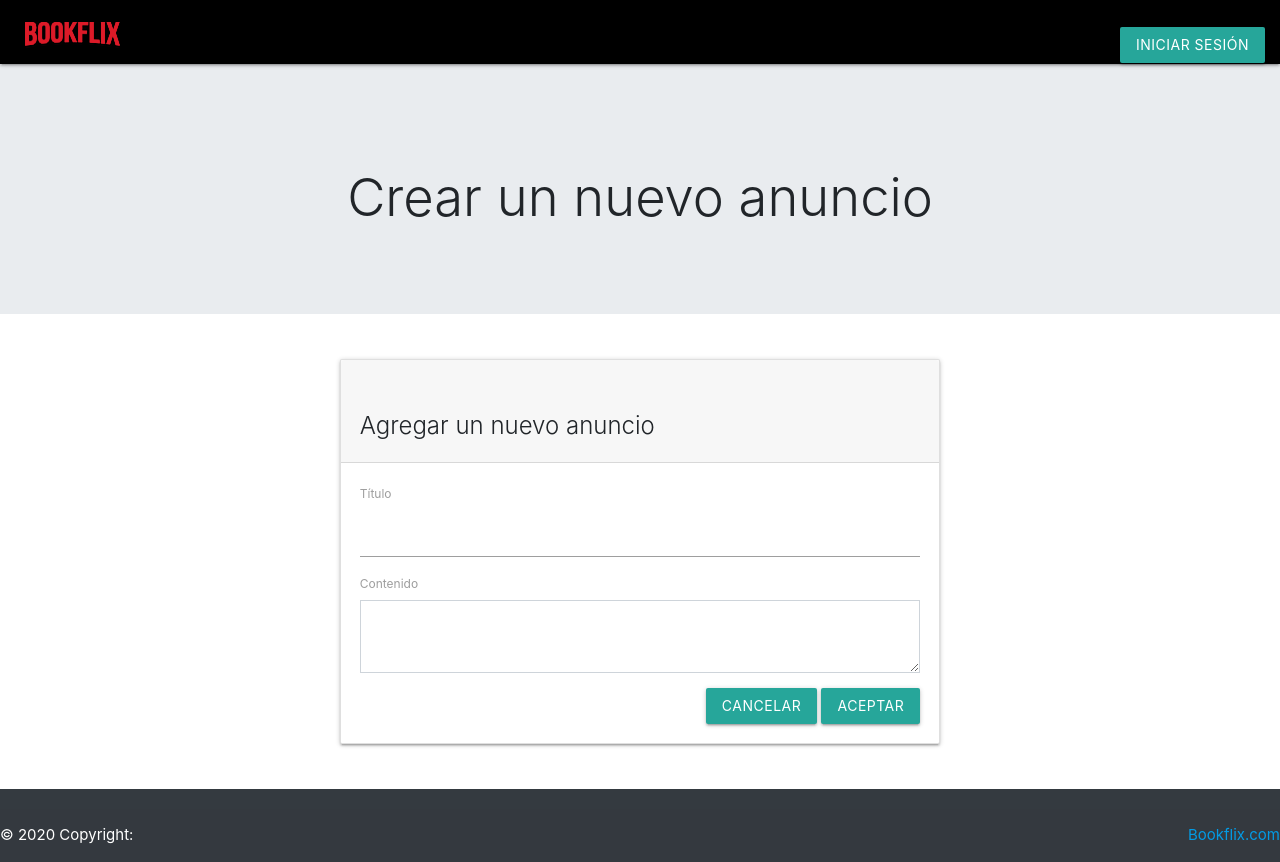
After one commit to ArmandoTercero/Bookflix, a Flask app: page /anuncio/agregar in a window 1280 px wide. The commit adds this page. Run offline with Flask 2, Linux system fonts and the light colour scheme; some libraries are stand-ins or nearby versions.

Commit message:
Ya se pueden agregar anuncios

```diff
--- a/bookflix/controllers/AnuncioController.py
+++ b/bookflix/controllers/AnuncioController.py
@@ -11,12 +11,11 @@ class AnuncioController():
 		anuncios = Anuncio.all()
 		return render_template('anuncios/index.html', anuncios=anuncios)
 
-	# def crear(self):
-	# 	return render_template ('anuncios/agregar.html')
-
-	# def crear_anuncio(self):
-	# 	# OBTENER LOS DATOS DEL FORMULARIO
-	# 	# Anuncio.crear(request.form)
-	# 	return self.index()
+	def new(self):
+		if request.method == 'GET':
+			return render_template ('anuncios/new.html')
+		elif request.method == 'POST':
+			Anuncio.crear(request.form)
+			return self.index()
 
 anuncioController = AnuncioController()
--- a/bookflix/routes/anuncioRoutes.py
+++ b/bookflix/routes/anuncioRoutes.py
@@ -10,10 +10,6 @@ from controllers.AnuncioController import anuncioController
 def anuncio_index():
 	return anuncioController.index()
 
-# @app.route("/anuncio/create", methods=["GET"])
-# def anuncio_crear():
-# 	return anuncioController.crear()
-
-# @app.route("/anuncio/create", methods=["POST"])
-# def anuncio_crear_post():
-# 	return anuncioController.crear_anuncio()
+@app.route("/anuncio/agregar", methods=["POST", "GET"])
+def anuncio_new():
+	return anuncioController.new()
--- a/bookflix/templates/anuncios/index.html
+++ b/bookflix/templates/anuncios/index.html
@@ -18,8 +18,8 @@
 		<hr class="my-4">
 
 		<div class="text-right">
-			<p>¡Desde aquí puedes ir a un formulario para crear Anuncios!</p>
-			<a class="btn btn-success btn-lg disabled" href="#" role="button">
+			<p>¡Desde aquí puedes ir a un formulario para añadir nuevos Anuncios!</p>
+			<a class="btn btn-success btn-lg" href="{{ url_for('anuncio_new') }}" role="button">
 				Crear un anuncio
 				<i class="material-icons" style="vertical-align:middle">add_to_queue</i>
 			</a>
--- /dev/null
+++ b/bookflix/templates/anuncios/new.html
@@ -0,0 +1,48 @@
+{% extends "layout.html" %}
+{% block title %}Bookflix{% endblock %}
+
+{% block head %}
+	{{ super() }}
+{% endblock %}
+
+
+{% block content %}
+<div class="jumbotron jumbotron-fluid">
+	<div class="container">
+		<h1 class="display-4 text-center">Crear un nuevo anuncio</h1>
+	</div>
+</div>
+
+
+<div class="container">
+	<div class="card mx-auto m-5" style="width: 40rem;">
+		<div class="card-header">
+			<h1 class="card-title">Agregar un nuevo anuncio</h1>
+		</div>
+
+		<div class="card-body">
+			<span class="card-text">
+				<form method="POST">
+					<section class="form-group">
+						<label for="titulo"> Título </label>
+						<input type="text" class="form-control form-control-lg rounded-0" name="titulo"
+							id="titulo" required>
+					</section>
+
+					<section class="form-group">
+						<label for="contenido"> Contenido </label>
+						<textarea type="text" class="form-control form-control-lg rounded-0" name="contenido"
+							id="contenido" required></textarea>
+					</section>
+
+					<div class="text-right">
+						<a href="{{ url_for('anuncio_index') }}" class="btn btn-white">Cancelar</a>
+						<button type="submit" class="btn btn-primary">Aceptar</button>
+					</div>
+				</form>
+			</span>
+		</div>
+	</div>
+</div>
+
+{% endblock %}
```
Also changed, not shown: bookflix/models/anuncio.py (+11 -0 lines).
